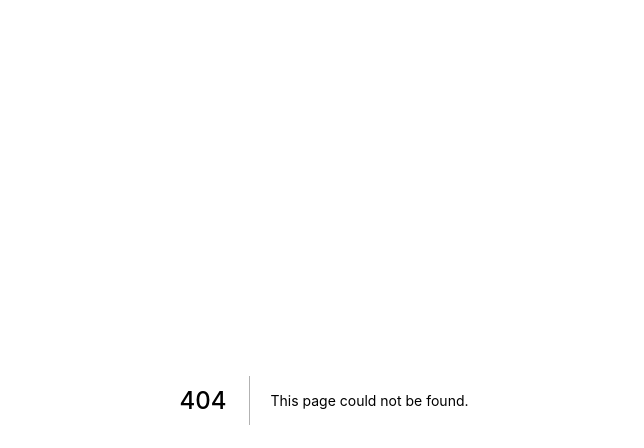
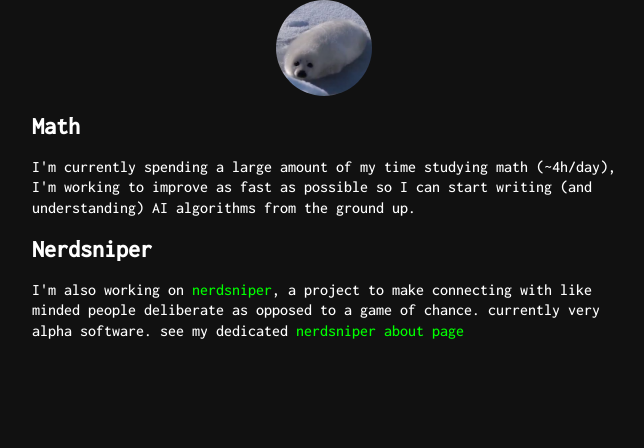
Before and after one commit to UlisseMini/uli.rocks-oldnext, a Next.js app: page /now in a window 1280 px wide. Before the commit this address had no page. Shown: the top 448 px of the page, without its empty margins (316-960 px from the left). Built offline with nearby package versions, Linux system fonts and the light colour scheme.

Commit message:
Add now page

```diff
--- a/pages/index.tsx
+++ b/pages/index.tsx
@@ -10,7 +10,7 @@ const email = 'uli@uli.rocks'
 const discord = 'uli#4334'
 const matrix = 'valvate:matrix.org'
 
-export default function Home ({ allPostsData }) {
+export default function Home({ allPostsData }) {
   return (
     <Layout>
       <h1>Hello!</h1>
@@ -36,6 +36,9 @@ export default function Home ({ allPostsData }) {
       <p>
         You can find my projects
         on <a href={github}>github</a> and <a href={gitlab}>gitlab</a>.
+      </p>
+      <p>
+        Or see what I'm working on <Link href='/now'><a>now</a></Link>
       </p>
 
       <h2>Posts</h2>
--- /dev/null
+++ b/pages/now.tsx
@@ -0,0 +1,21 @@
+import Layout from '../components/layout'
+
+export default function Now () {
+  return (
+    <Layout>
+      <h2>Math</h2>
+      <p>
+        I'm currently spending a large amount of my time studying math (~4h/day),
+        I'm working to improve as fast as possible so I can start writing (and understanding) AI algorithms
+        from the ground up.
+      </p>
+      <h2>Nerdsniper</h2>
+      <p>
+        I'm also working on <a href='https://nerdsniper.net'>nerdsniper</a>,
+        a project to make connecting with like minded people deliberate as opposed to
+        a game of chance. currently very alpha software.
+        see my dedicated <a href='https://nerdsniper.net/about'>nerdsniper about page</a>
+      </p>
+    </Layout>
+  )
+}
```
